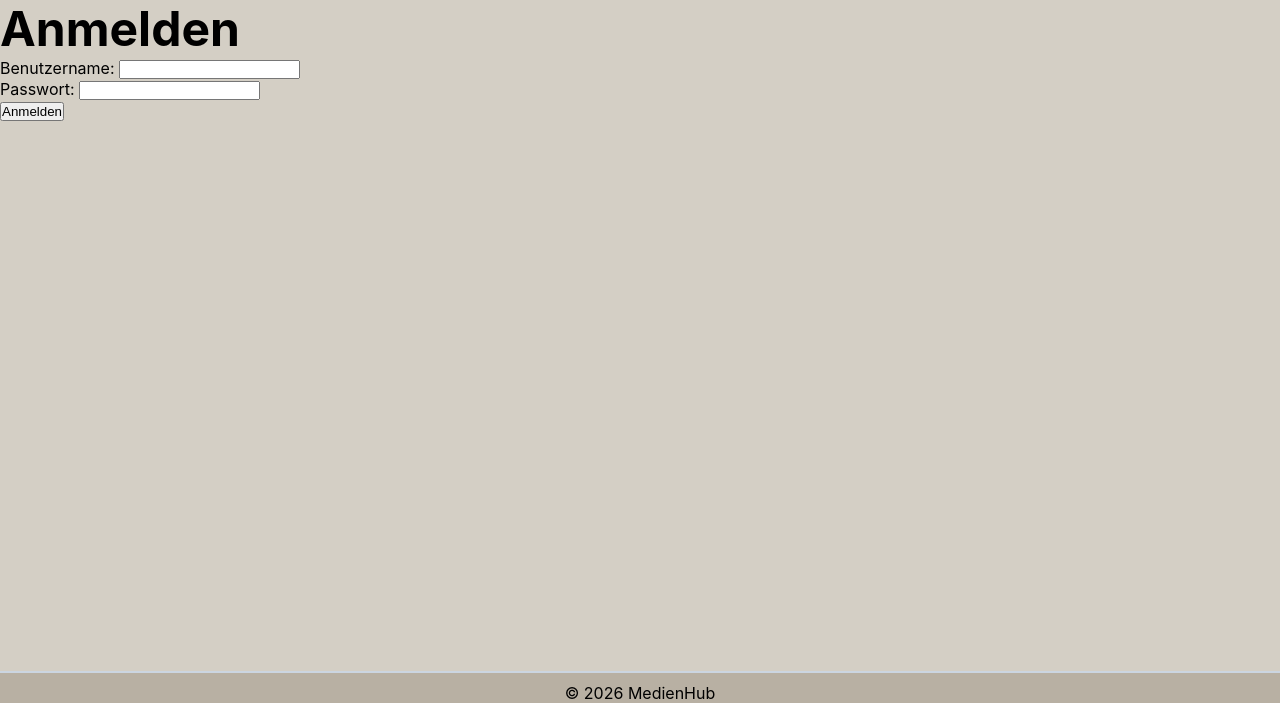
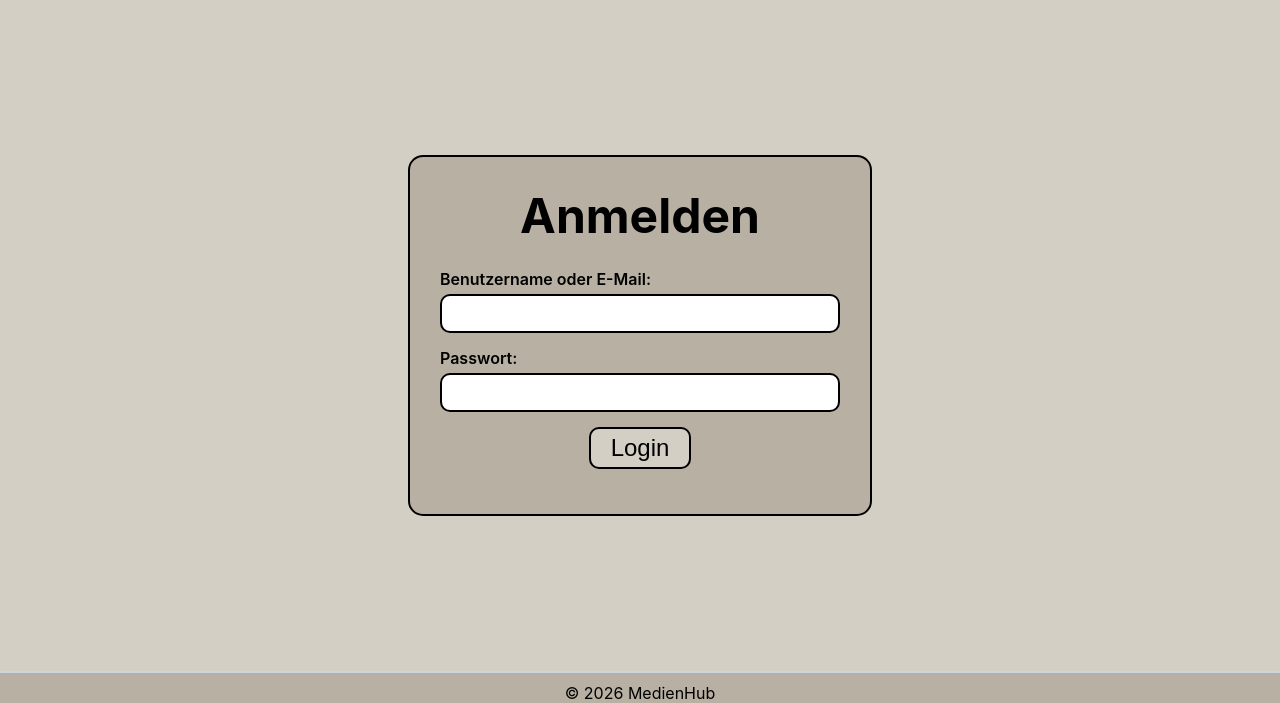
Before and after one commit to ben-pren/mediendatenbank, a PHP site: page /MedienDB/src/pages/login.php in a window 1280 px wide. Shown: the part 97-800 px from the top of the page. Run offline with PHP 8.4, Linux system fonts and the light colour scheme.

Commit message:
Login mit Email möglich und css für login angepasst

```diff
--- a/public/css/style.css
+++ b/public/css/style.css
@@ -264,6 +264,67 @@ footer div{
 
 /* Styling von login.php ====================================================*/
 
+.login_container {
+	display: flex;
+	justify-content: center;
+	align-items: center;
+	min-height: 80vh;
+}
+
+.login_box {
+	background-color: var(--primary_2);
+	border: 2px solid black;
+	border-radius: 15px;
+	padding: 30px;
+	width: 100%;
+	max-width: 400px;
+}
+
+.login_box h1 {
+	text-align: center;
+	margin-bottom: 25px;
+}
+
+.login_box form div {
+	margin-bottom: 15px;
+}
+
+.login_box label {
+	display: block;
+	margin-bottom: 5px;
+	font-size: 16px;
+	font-weight: 600;
+}
+
+.login_box input {
+	display: block;
+	width: 100%;
+	padding: 10px;
+	box-sizing: border-box;
+	border: 2px solid black;
+	border-radius: 10px;
+}
+
+.login_box button {
+	background-color: var(--primary_1);
+	color: black;
+	text-decoration: none;
+	font-size: 24px;
+	border: 2px solid black;
+	border-radius: 10px;
+	padding: 5px 20px;
+	display: block;
+	margin: 0 auto;
+	cursor: pointer;
+	transition: 0.3s;
+}
+
+.login_box button:hover {
+	background-color: black;
+	color: var(--primary_1);
+	border-color: var(--primary_1);
+}
+
 /* Styling von logout.php ===================================================*/
 
 /* Styling von media_delete.php =============================================*/
--- a/src/pages/login.php
+++ b/src/pages/login.php
@@ -7,16 +7,16 @@ $fehler = "";
 
 /* Prüfen, ob Login Formular per POST abgeschickt wurde */
 if ($_SERVER["REQUEST_METHOD"] == "POST") {
-	$benutzername = trim($_POST["benutzername"]);
+	$login = trim($_POST["nutzer"]);
 	$passwort = trim($_POST["passwort"]);
 
 
 	/*Felder auf Inhalt prüfen*/
-	if (empty($benutzername) || empty($passwort)) {
-		$fehler = "Bitte einen gültigen Benutzername und Passwort eingeben.";
+	if (empty($login) || empty($passwort)) {
+		$fehler = "Bitte einen gültigen Benutzer und Passwort eingeben.";
 	} else {
-		/*Datenbankabgleich und Weiterleitung auf Dashboard*/
-		$sql = "SELECT * FROM nutzer WHERE Benutzername = '$benutzername'";
+		/*Datenbankabgleich auf Email oder Nutzer und Weiterleitung auf Dashboard*/
+		$sql = "SELECT * FROM nutzer WHERE Benutzername = '$login' OR Email = '$login'";
 		$result = mysqli_query($connection,$sql);
 
 		if (mysqli_num_rows($result) > 0){
@@ -33,7 +33,7 @@ if ($_SERVER["REQUEST_METHOD"] == "POST") {
 				$fehler = "Das eingegebene Passwort ist falsch.";
 			}
 		} else {
-			$fehler = "Benutzername nicht gefunden.";
+			$fehler = "Benutzername oder E-Mail nicht gefunden.";
 		}
 	}
 }
@@ -52,8 +52,9 @@ if ($_SERVER["REQUEST_METHOD"] == "POST") {
 		<?php include __DIR__ . '/../includes/header.php'; ?>
 	</header>
 
-	<section>
-		<h1>Anmelden</h1>
+	<section class="login_container">
+		<div class="login_box">
+			<h1>Anmelden</h1>
 
 		<?php if (!empty($fehler)) {
 			echo $fehler;
@@ -62,8 +63,8 @@ if ($_SERVER["REQUEST_METHOD"] == "POST") {
 
 		<form method="post" action="">
 			<div>
-				<label for="benutzername">Benutzername:</label>
-				<input type="text" name="benutzername" id="benutzername">
+				<label for="nutzer">Benutzername oder E-Mail:</label>
+				<input type="text" name="nutzer" id="nutzer">
 			</div>
 
 			<div>
@@ -72,7 +73,7 @@ if ($_SERVER["REQUEST_METHOD"] == "POST") {
 			</div>
 
 			<div>
-				<button type="submit">Anmelden</button>
+				<button type="submit">Login</button>
 			</div>
 		</form>
 	</section>
```
